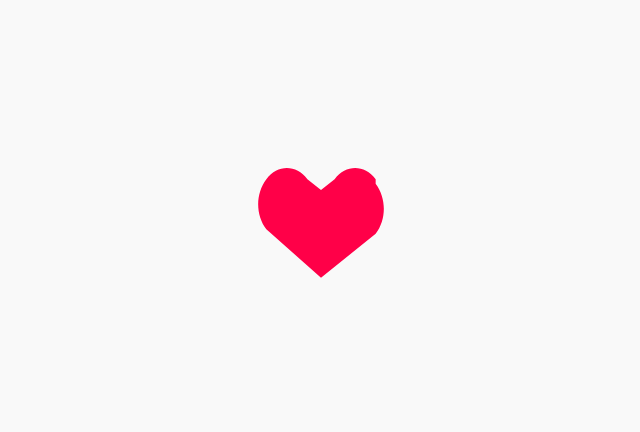
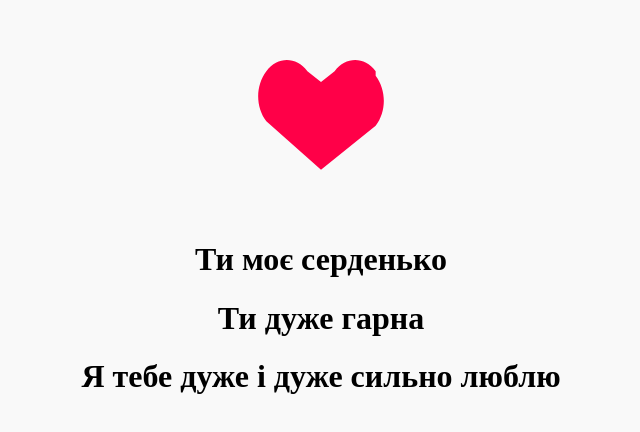
Before and after one commit to DarkkMeme/HeartForSosha, a plain HTML site: page index.html in a window 1280 px wide. Shown: the part 182-614 px from the top of the page, without its empty margins (319-959 px from the left). Drawn offline with Linux system fonts and the light colour scheme.

Commit message:
updating index.html

```diff
--- a/index.html
+++ b/index.html
@@ -5,9 +5,12 @@
     <style>
 		body {
 			background-color: #f9f9f9;
+		}
+		.container {
 			display: flex;
+			flex-direction: column;
+			align-items: center;
 			justify-content: center;
-			align-items: center;
 			height: 100vh;
 		}
 		.heart {
@@ -19,11 +22,22 @@
 			50% { transform: scale(1.2); }
 			100% { transform: scale(1); }
 		}
+		.text{
+			text-align: center;
+			margin-top: 20px;
+		}
 	</style>
 </head>
 <body>
-<div class="heart">
-    <svg xmlns="http://www.w3.org/2000/svg" viewBox="0 0 512 512" width="128" height="128"><path fill="#ff0048" d="M474.63 76.53c-45.25-59.7-119-59.7-164.25 0L256 120.37l-54.38-43.84c-45.25-59.7-119-59.7-164.25 0-43.62 57.68-43.62 143.15 0 200.83L256 471.13l218.63-175.77c43.62-57.68 43.62-143.15 0-200.83z"/></svg>
-</div>
+	<div class="container">
+		<div class="heart">
+			<p><svg xmlns="http://www.w3.org/2000/svg" viewBox="0 0 512 512" width="128" height="128"><path fill="#ff0048" d="M474.63 76.53c-45.25-59.7-119-59.7-164.25 0L256 120.37l-54.38-43.84c-45.25-59.7-119-59.7-164.25 0-43.62 57.68-43.62 143.15 0 200.83L256 471.13l218.63-175.77c43.62-57.68 43.62-143.15 0-200.83z"/></svg></p>
+		</div>
+		<div class="text">
+			<p><h1>Ти моє серденько</h1></p>
+			<p><h1>Ти дуже гарна</h1></p>
+			<p><h1>Я тебе дуже і дуже сильно люблю</h1></p>
+		</div>
+	</div>
 </body>
 </html>
```
